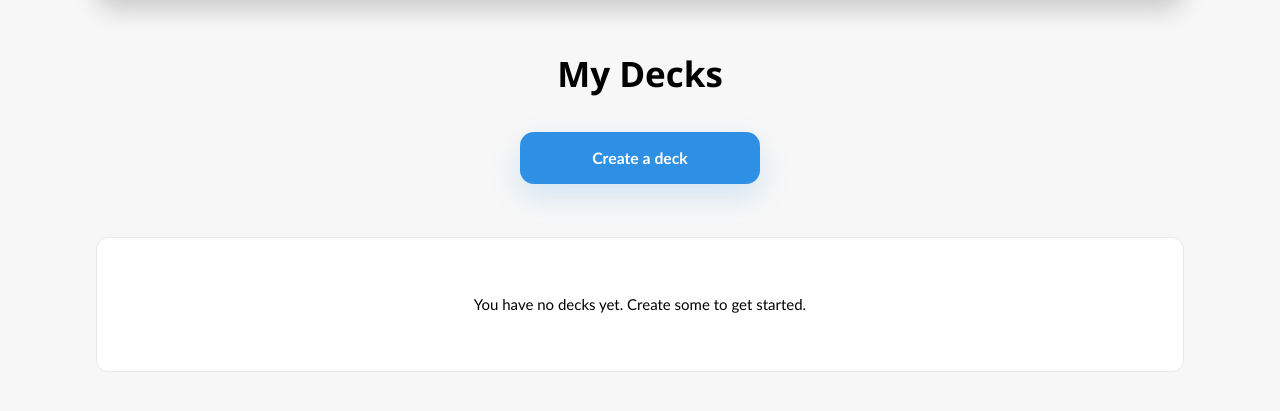
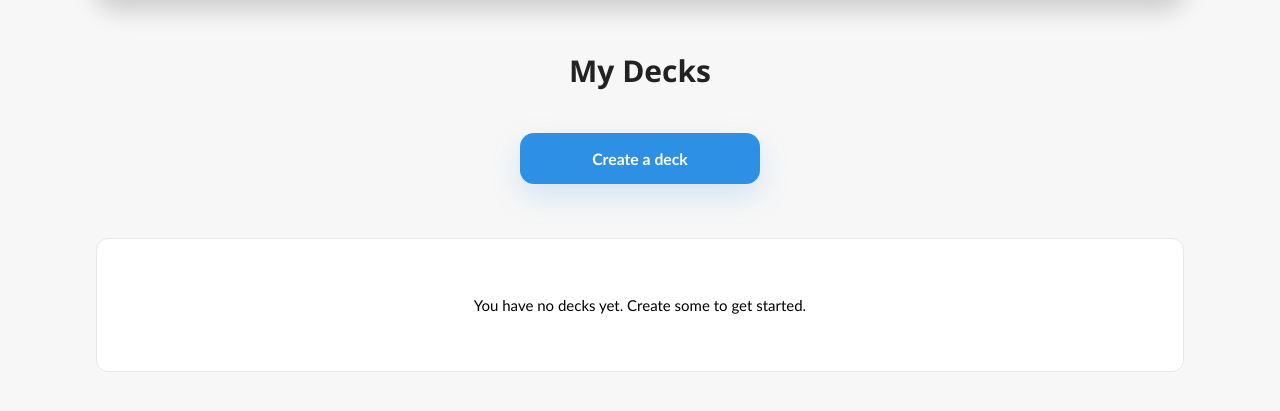
Before and after one commit to TheSriramM/Y12-revision-app, a Flask app: page /decks in a window 1280 px wide. Shown: the part 191-602 px from the top of the page. Run offline with Flask 3, Linux system fonts and the light colour scheme; a user stored in the database is signed in; data comes from the database, SQL or seed files in the repository.

Commit message:
more consistency with ui across different pages

```diff
--- a/static/dashboard.css
+++ b/static/dashboard.css
@@ -511,9 +511,10 @@ html {
 }
 
 .decks-header h2 {
-    margin: 0;
-    font-size: 35px;
-    font-weight: 600;
+    margin: 0 0 8px;
+    font-size: 2rem;
+    font-weight: 700;
+    color: #222;
 }
 
 .decks-header .create-action {
```
